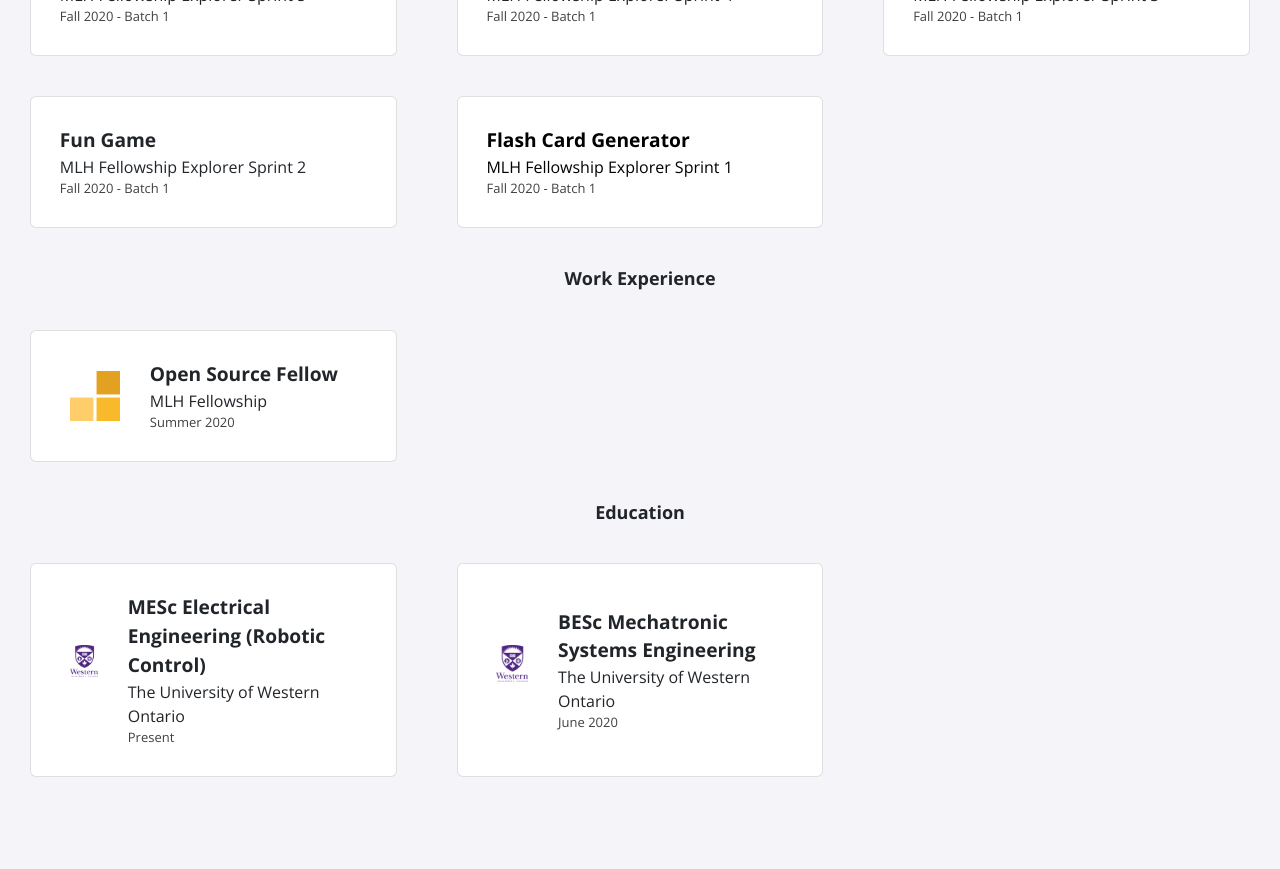
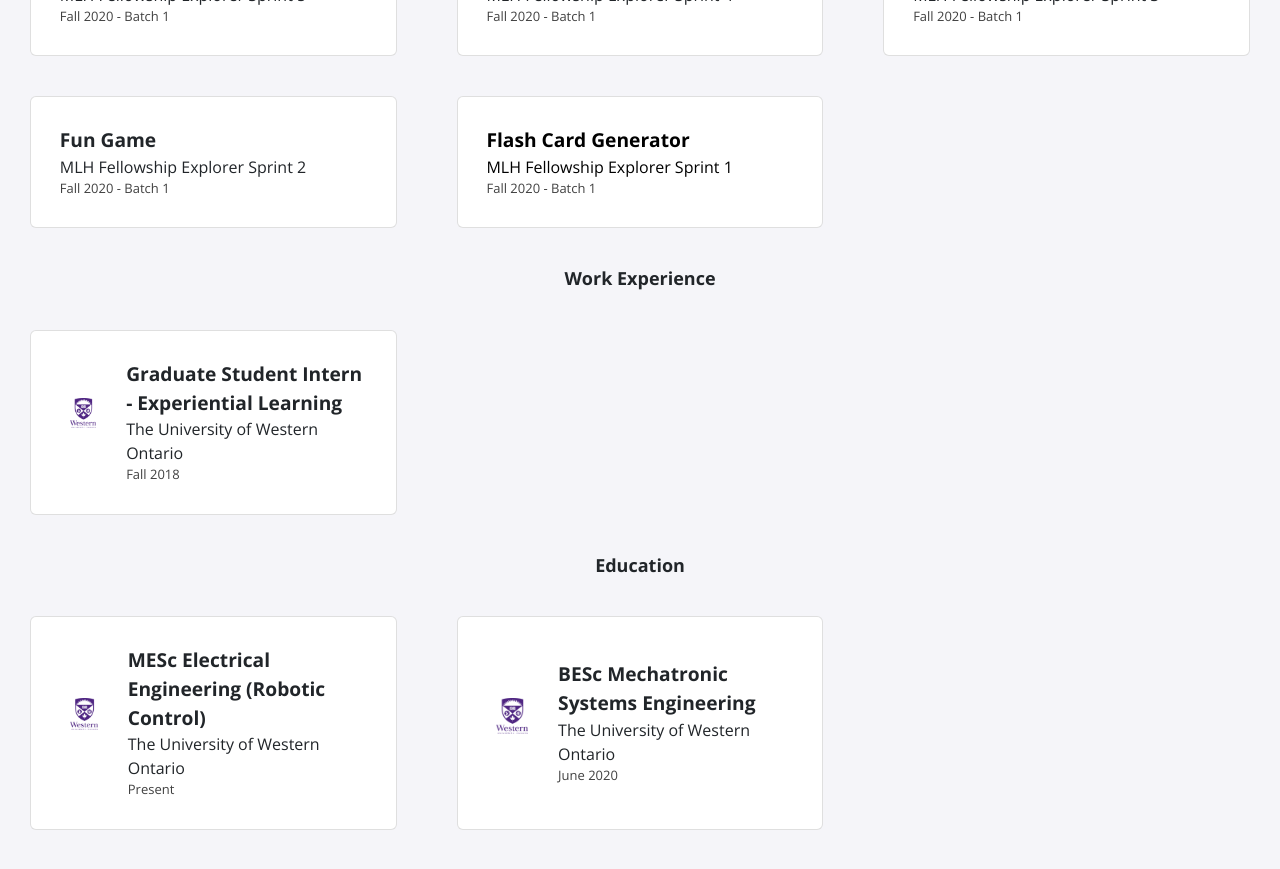
Before and after one commit to ndevos2/ndevos2.github.io, a Jekyll site: the page built from index.html, in a window 1280 px wide and 900 px high, scrolled down 577 px. Shown: the top 869 px of the window. Built offline with Jekyll 4.4.1, drawn with Linux system fonts in a browser that asks for light colours; nearby versions of some CDN libraries; before the commit the page ends 1424 px from its top, so only the background shows below that.

Commit message:
Updated Work Experience
Added grad internship, added UWO logo, deleted template logo.

```diff
--- a/_data/experience.yml
+++ b/_data/experience.yml
@@ -1,4 +1,4 @@
-- role: Open Source Fellow
-  company: MLH Fellowship
-  dates: Summer 2020
-  logo: fellowship.svg
+- role: Graduate Student Intern - Experiential Learning
+  company: The University of Western Ontario
+  dates: Fall 2018
+  logo: uwo.png
```
Also changed, not shown: assets/img/experience/uwo.png (added).
